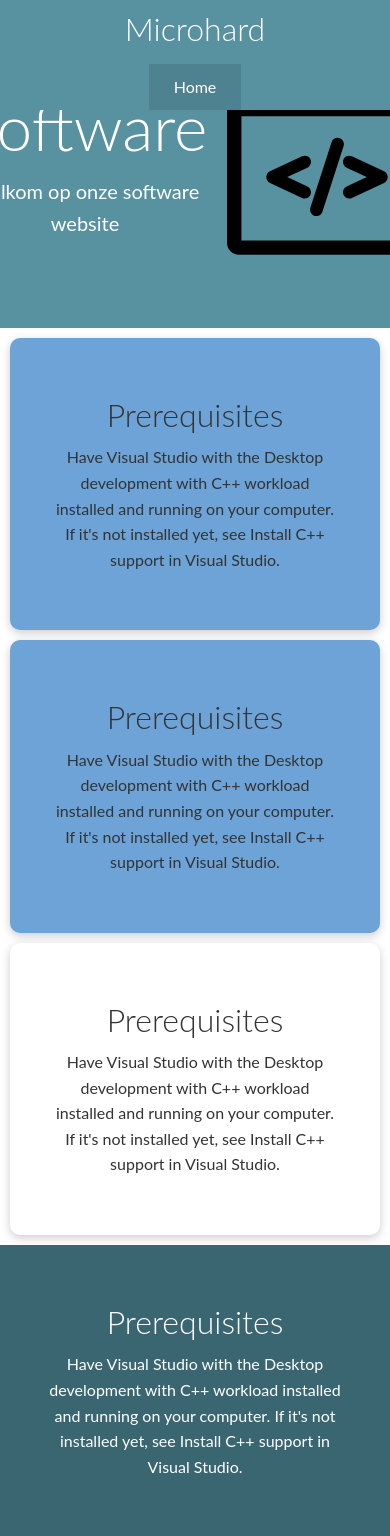
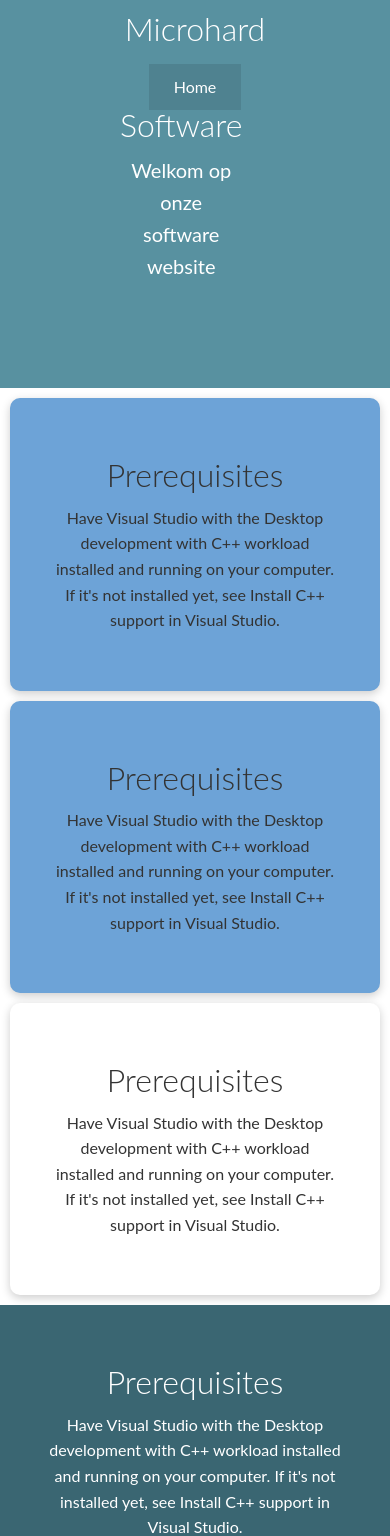
Before and after one commit to JuiceWrld12334124/PRO-PRAK-3, a PHP site: page / in a window 390 px wide. Shown: the top 1536 px of the page. Run offline with PHP 8.4, Linux system fonts and the light colour scheme.

Commit message:
+ Responsive index + Login custom button

```diff
--- a/css/style.css
+++ b/css/style.css
@@ -5,7 +5,6 @@
     --light-color: #f4f4f4;
     --success-color: #5cb85c;
     --error-color: #d9534f;
-
     --sub-coloring: #3a6672;
     }
 
@@ -75,8 +74,7 @@
     }
 
     .navbar a:hover {
-        transition: 0.8s ease-in;
-        border-bottom: 2px #fff solid;
+      border-bottom: 2px #fff solid;
     }
 
     .navbar .flex {
@@ -218,6 +216,25 @@
     .review-main .grid {
     grid-template-columns: 1fr;
     grid-template-rows: 1fr;
+    }
+
+    @media (max-width: 528px) {
+
+
+      img
+      {
+        display: none;
+      }
+
+      section.overons-head.bg-primary.py-5
+      {
+        padding: 6rem 5rem;
+      }
+      h1.xl
+      {
+        font-size: 2rem;
+      }
+
     }
 
     @media (max-width: 768px)
@@ -595,3 +612,9 @@
       width: 100%;
       font-size: 18px;
     }
+
+.Login-navbar
+{
+  height: 5rem;
+  background-color: rgba(2, 90, 49, 0.425);
+}
```
